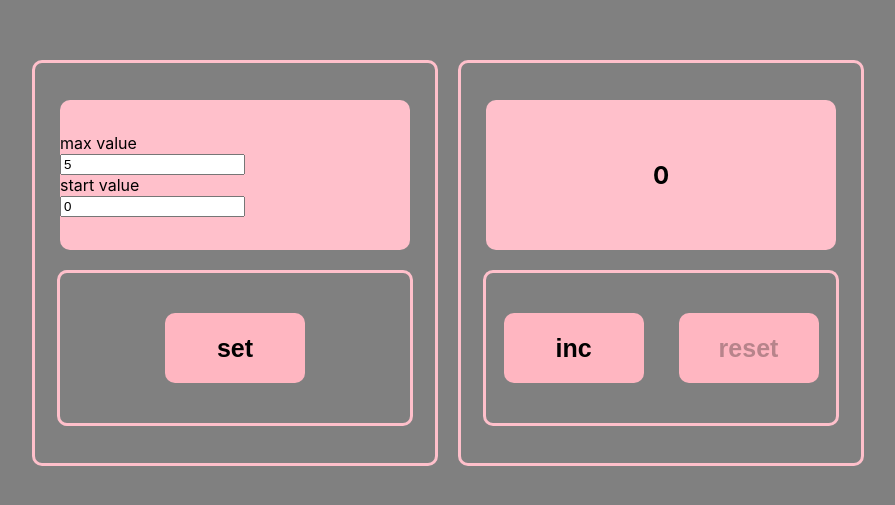
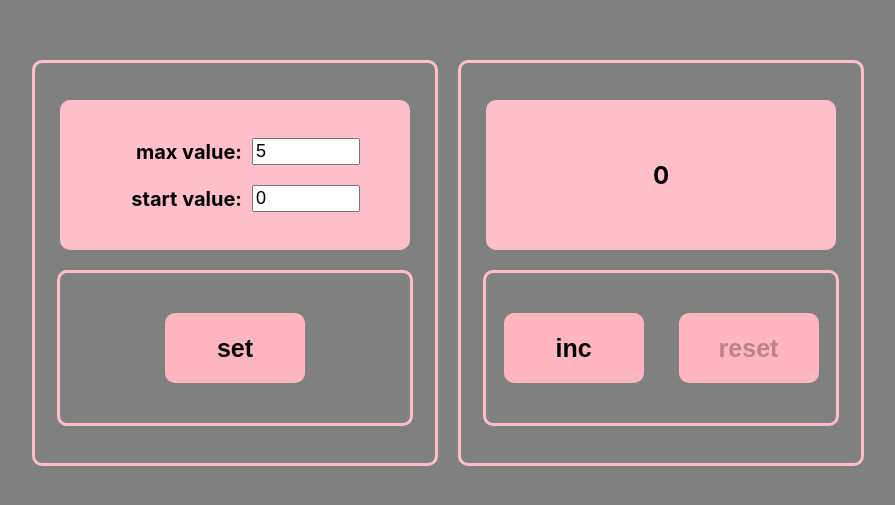
Before and after one commit to JuliOgogo/counter, a React (Create React App) app: page / in a window 1280 px wide. Shown: the part 237-742 px from the top of the page, without its empty margins (192-1087 px from the left). Built offline with nearby package versions, Linux system fonts and the light colour scheme.

Commit message:
counter in progress

```diff
--- a/src/components/Settings.module.css
+++ b/src/components/Settings.module.css
@@ -14,6 +14,7 @@
     display: flex;
     flex-direction: column;
     justify-content: center;
+    gap: 20px;
     width: 350px;
     height: 150px;
     background-color: pink;
--- a/src/components/Settings.tsx
+++ b/src/components/Settings.tsx
@@ -43,13 +43,13 @@ export const Settings: React.FC<SettingsPropsType> = ({
     return <div className={s.settingsDisplay}>
         <div className={s.inputs}>
             <SuperInput
-                name={'max value'}
+                name={'max value:'}
                 value={maxValue}
                 type={'number'}
                 callBack={onChangeMaxValueHandler}
             />
             <SuperInput
-                name={'start value'}
+                name={'start value:'}
                 value={startValue}
                 type={'number'}
                 callBack={onChangeStartValueHandler}
--- a/src/components/SuperButton.module.css
+++ b/src/components/SuperButton.css
@@ -1,4 +1,4 @@
-.button {
+button {
     cursor: pointer;
     border: none;
     border-radius: 10px;
@@ -9,10 +9,10 @@
     font-weight: bold;
 }
 
-.button:hover {
+button:hover {
     background: hotpink;
 }
 
-.button:disabled {
+button:disabled {
     background: lightpink;
 }
--- a/src/components/SuperButton.tsx
+++ b/src/components/SuperButton.tsx
@@ -1,27 +1,25 @@
-import s from './SuperButton.module.css'
 import React from "react";
+import './SuperButton.css'
 
 type ButtonPropsType = {
-    name: string,
-    callBack: () => void,
-    disabled: boolean,
-    className?: string
+    name: string
+    callBack: () => void
+    disabled: boolean
 }
 
-export const SuperButton: React.FC<ButtonPropsType> = ({name,
-                                                      callBack,
-                                                      disabled,
-                                                      className}) => {
+export const SuperButton: React.FC<ButtonPropsType> = ({
+                                                           name,
+                                                           callBack,
+                                                           disabled
+                                                       }) => {
 
     const onClickHandler = () => {
         callBack()
     }
 
-    return (
-        <button
-            onClick={onClickHandler}
-            disabled={disabled}
-            className={s.button}
-        >{name}</button>
-    );
+    return <button
+        onClick={onClickHandler}
+        disabled={disabled}
+    >{name}
+    </button>
 }
--- a/src/components/SuperInput.module.css
+++ b/src/components/SuperInput.module.css
@@ -1,7 +1,17 @@
 .SuperInput {
-
+    display: flex;
+    align-items: center;
+    justify-content: flex-end;
+    margin-right: 50px;
+    gap: 10px;
 }
 
 .text {
+    font-size: 20px;
+    font-weight: bold;
+}
 
+.SuperInput input {
+    width: 100px;
+    font-size: large;
 }
--- a/src/components/SuperInput.tsx
+++ b/src/components/SuperInput.tsx
@@ -1,7 +1,7 @@
 import React, {ChangeEvent} from "react";
 import s from './SuperInput.module.css'
 
-export type SuperInputPropsType = {
+type SuperInputPropsType = {
     name: string
     value: number
     type: string
```
Also changed, not shown: src/App.tsx (line endings or trailing spaces).
